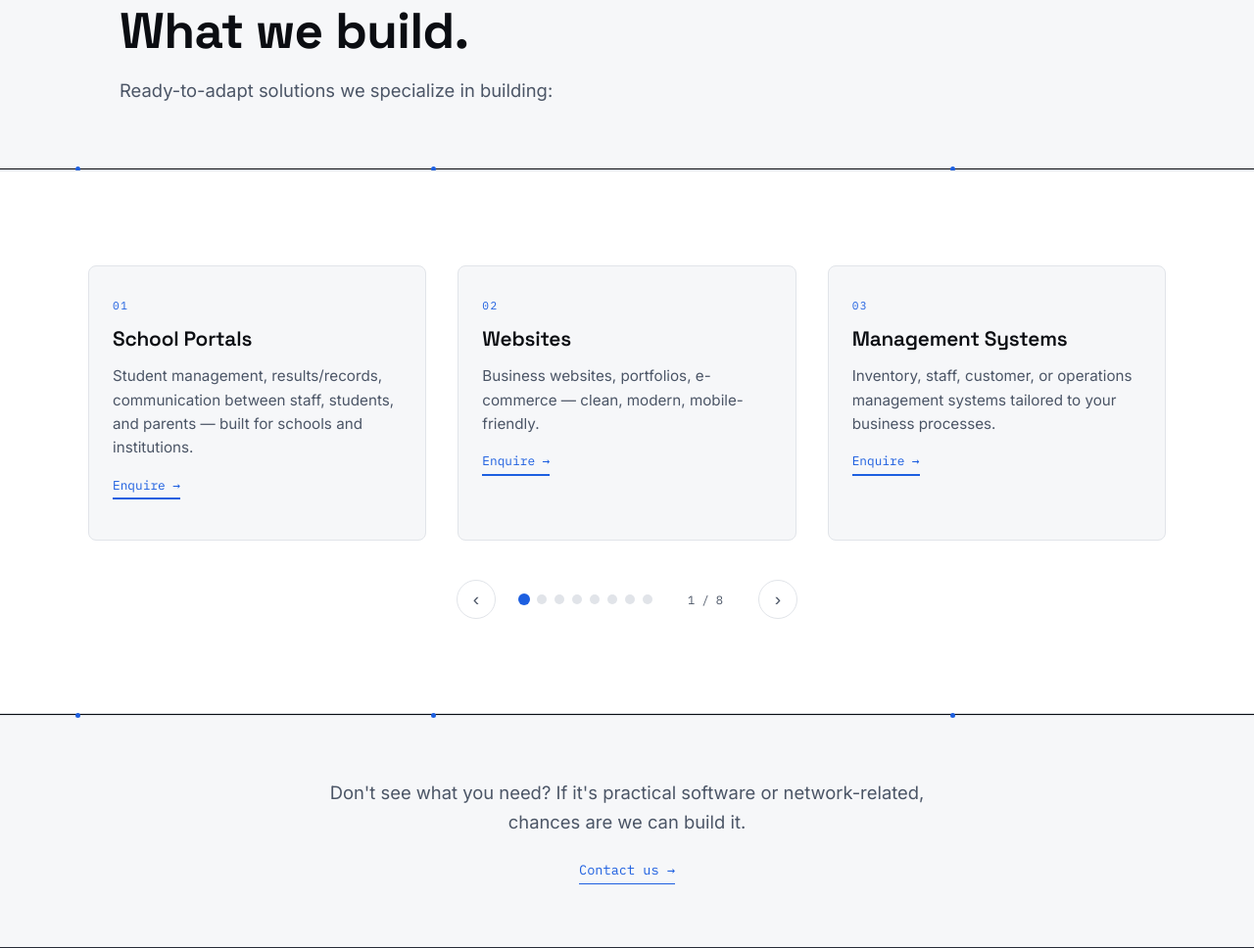
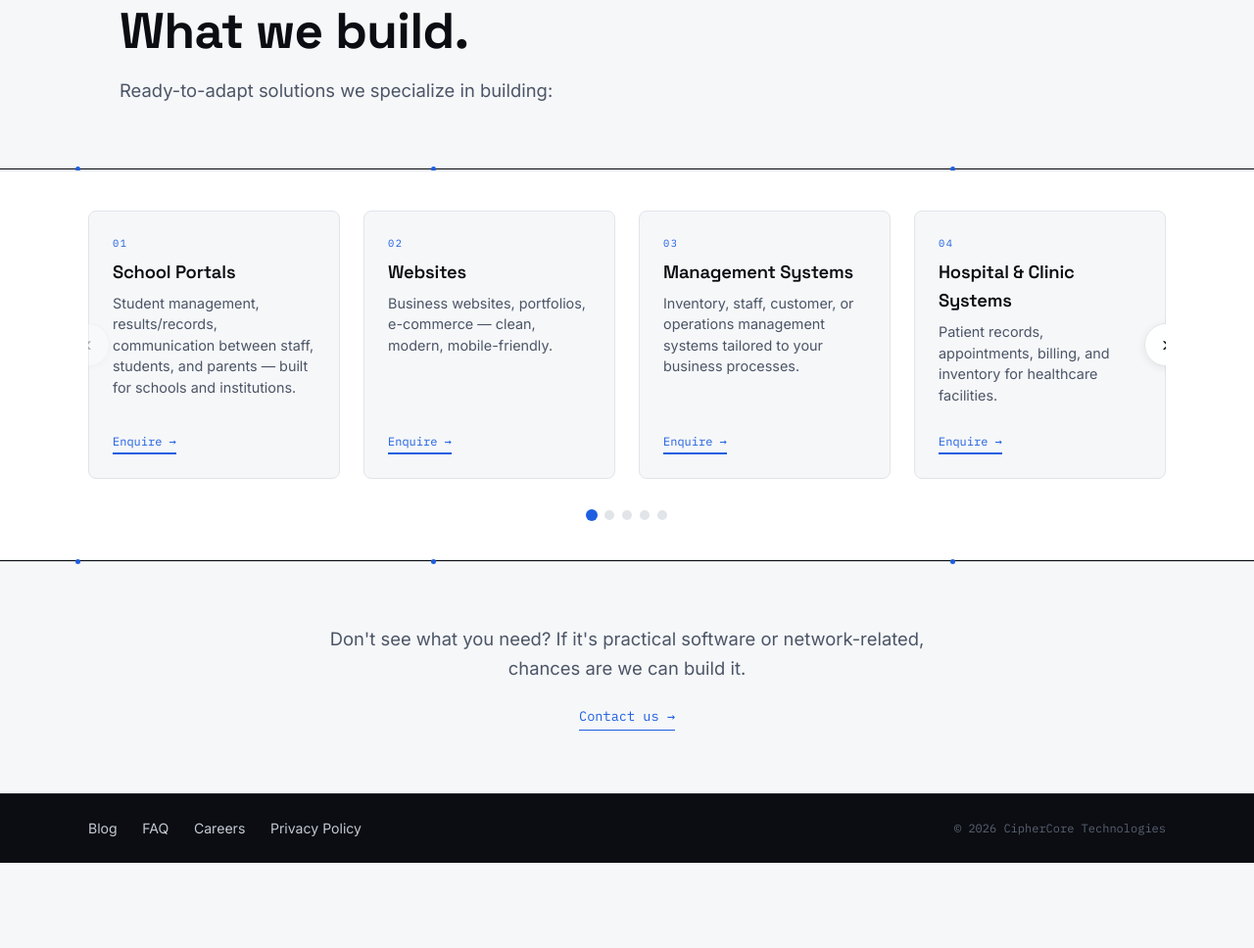
Before and after one commit to CipherCore-Technologies/Website, a Flask app: page /products.html in a window 1280 px wide. Shown: the part 157-1125 px from the top of the page at 98% size. After the commit the page ends 1038 px from the top, so only its background shows below. Run offline with Flask 3, Linux system fonts and the light colour scheme.

Commit message:
new commit

```diff
--- a/templates/products.html
+++ b/templates/products.html
@@ -315,38 +315,37 @@
             max-width: 50ch;
         }
 
-        /* ---------- Product Carousel ---------- */
+        /* ---------- Amazon-Style Product Carousel ---------- */
         .products-carousel {
             background: var(--paper-raised);
             border-top: 1px solid var(--line);
             border-bottom: 1px solid var(--line);
-            overflow: hidden;
+            padding: 2rem 0;
             position: relative;
         }
 
-        .carousel-wrapper {
+        .carousel-container {
             position: relative;
             overflow: hidden;
         }
 
         .carousel-track {
             display: flex;
-            transition: transform 0.5s cubic-bezier(0.25, 0.46, 0.45, 0.94);
-            gap: 2rem;
-            padding: 2rem 0;
-        }
-
-        .carousel-track.paused {
-            transition: none;
+            gap: 1.5rem;
+            transition: transform 0.6s cubic-bezier(0.25, 0.46, 0.45, 0.94);
+            padding: 0.5rem 0;
         }
 
         .product-card {
-            flex: 0 0 calc(33.333% - 1.333rem);
+            flex: 0 0 calc(25% - 1.125rem);
             background: var(--paper);
             border: 1px solid var(--line);
             border-radius: 8px;
-            padding: 2rem 1.5rem;
+            padding: 1.5rem;
             transition: border-color 0.3s ease, box-shadow 0.3s ease, transform 0.3s ease;
+            min-height: 220px;
+            display: flex;
+            flex-direction: column;
         }
 
         .product-card:hover {
@@ -357,38 +356,40 @@
 
         .product-card .product-number {
             font-family: var(--mono);
-            font-size: 0.7rem;
+            font-size: 0.65rem;
             color: var(--blue);
             letter-spacing: 1.5px;
             display: block;
-            margin-bottom: 0.5rem;
+            margin-bottom: 0.4rem;
         }
 
         .product-card h3 {
             font-family: var(--display);
-            font-size: 1.3rem;
+            font-size: 1.15rem;
             font-weight: 600;
             color: var(--ink);
             letter-spacing: -0.2px;
-            margin-bottom: 0.6rem;
+            margin-bottom: 0.4rem;
         }
 
         .product-card p {
-            font-size: 0.95rem;
+            font-size: 0.9rem;
             color: var(--ink-soft);
-            line-height: 1.6;
+            line-height: 1.5;
+            flex: 1;
         }
 
         .product-card .enquire-link {
             display: inline-block;
-            margin-top: 1rem;
+            margin-top: 0.8rem;
             font-family: var(--mono);
-            font-size: 0.8rem;
+            font-size: 0.75rem;
             color: var(--blue);
             text-decoration: none;
             border-bottom: 2px solid var(--blue);
             padding-bottom: 2px;
             transition: color 0.2s ease, border-color 0.2s ease, transform 0.2s ease;
+            align-self: flex-start;
         }
 
         .product-card .enquire-link:hover {
@@ -397,39 +398,53 @@
             transform: translateX(4px);
         }
 
-        /* Carousel Controls */
-        .carousel-controls {
-            display: flex;
-            justify-content: center;
-            align-items: center;
-            gap: 1.5rem;
-            padding: 0.5rem 0 2rem 0;
-        }
-
+        /* Carousel Controls - Amazon Style */
         .carousel-btn {
-            background: none;
+            position: absolute;
+            top: 50%;
+            transform: translateY(-50%);
+            background: rgba(255, 255, 255, 0.95);
             border: 1px solid var(--line);
             border-radius: 50%;
-            width: 40px;
-            height: 40px;
+            width: 44px;
+            height: 44px;
             display: flex;
             align-items: center;
             justify-content: center;
             cursor: pointer;
-            transition: border-color 0.3s ease, background 0.3s ease;
-            font-size: 1.2rem;
-            color: var(--ink-soft);
+            transition: all 0.3s ease;
+            font-size: 1.4rem;
+            color: var(--ink);
+            box-shadow: 0 2px 8px rgba(0, 0, 0, 0.08);
+            z-index: 10;
         }
 
         .carousel-btn:hover {
             border-color: var(--blue);
-            background: rgba(29, 95, 224, 0.05);
+            background: #ffffff;
+            box-shadow: 0 4px 16px rgba(0, 0, 0, 0.15);
             color: var(--blue);
         }
 
-        .carousel-dots {
+        .carousel-btn.prev {
+            left: -22px;
+        }
+
+        .carousel-btn.next {
+            right: -22px;
+        }
+
+        .carousel-btn:disabled {
+            opacity: 0.3;
+            cursor: not-allowed;
+        }
+
+        /* Carousel Indicators */
+        .carousel-indicators {
             display: flex;
+            justify-content: center;
             gap: 0.5rem;
+            padding: 1.5rem 0 0.5rem;
         }
 
         .carousel-dot {
@@ -451,14 +466,6 @@
         .carousel-dot:hover {
             background: var(--blue);
             transform: scale(1.1);
-        }
-
-        .carousel-status {
-            font-family: var(--mono);
-            font-size: 0.75rem;
-            color: var(--ink-soft);
-            min-width: 60px;
-            text-align: center;
         }
 
         /* ---------- Closing Note ---------- */
@@ -659,10 +694,10 @@
 
         <div class="trace"><span></span><span></span><span></span></div>
 
-        <!-- Product Carousel -->
+        <!-- Amazon-Style Product Carousel -->
         <section class="products-carousel">
             <div class="section-inner">
-                <div class="carousel-wrapper">
+                <div class="carousel-container">
                     <div class="carousel-track" id="carouselTrack">
                         <!-- Product 1 -->
                         <div class="product-card">
@@ -721,15 +756,14 @@
                             <a href="contact.html" class="enquire-link">Enquire →</a>
                         </div>
                     </div>
+
+                    <!-- Navigation Buttons -->
+                    <button class="carousel-btn prev" id="prevBtn" aria-label="Previous products">‹</button>
+                    <button class="carousel-btn next" id="nextBtn" aria-label="Next products">›</button>
                 </div>
 
-                <!-- Controls -->
-                <div class="carousel-controls">
-                    <button class="carousel-btn" id="prevBtn" aria-label="Previous">‹</button>
-                    <div class="carousel-dots" id="carouselDots"></div>
-                    <span class="carousel-status" id="carouselStatus">1 / 8</span>
-                    <button class="carousel-btn" id="nextBtn" aria-label="Next">›</button>
-                </div>
+                <!-- Dots -->
+                <div class="carousel-indicators" id="carouselDots"></div>
             </div>
         </section>
 
@@ -789,70 +823,73 @@
             }
         });
 
-        // ---------- Carousel Logic ----------
+        // ---------- Amazon-Style Carousel Logic ----------
         const track = document.getElementById('carouselTrack');
         const cards = track.querySelectorAll('.product-card');
         const totalCards = cards.length;
+        const prevBtn = document.getElementById('prevBtn');
+        const nextBtn = document.getElementById('nextBtn');
+        const dotsContainer = document.getElementById('carouselDots');
+
         let currentIndex = 0;
-        let cardsPerView = 3;
+        let cardsPerView = 4;
         let autoSlideInterval = null;
         const autoSlideDelay = 4000;
         let isPaused = false;
 
-        // Update cardsPerView based on screen width
-        function updateCardsPerView() {
-            if (window.innerWidth < 560) {
-                return 1;
-            } else if (window.innerWidth < 860) {
-                return 2;
-            } else {
-                return 3;
-            }
+        // Update cards per view based on screen width
+        function getCardsPerView() {
+            if (window.innerWidth < 560) return 1;
+            if (window.innerWidth < 860) return 2;
+            if (window.innerWidth < 1024) return 3;
+            return 4;
         }
 
-        // Get the gap value from CSS
+        // Get gap from CSS
         function getGap() {
-            return 2; // rem gap from CSS
+            if (window.innerWidth < 560) return 16;
+            if (window.innerWidth < 860) return 16;
+            if (window.innerWidth < 1024) return 16;
+            return 24;
         }
 
-        // Update the carousel position
-        function updateCarousel() {
-            cardsPerView = updateCardsPerView();
+        // Update carousel position
+        function updateCarousel(animate = true) {
+            cardsPerView = getCardsPerView();
+            const gap = getGap();
+            const cardWidth = cards[0].offsetWidth;
             const maxIndex = Math.max(0, totalCards - cardsPerView);
-            // Clamp currentIndex
-            if (currentIndex > maxIndex) {
-                currentIndex = maxIndex;
-            }
-            if (currentIndex < 0) {
-                currentIndex = 0;
-            }
 
-            const cardWidth = cards[0].offsetWidth;
-            const gap = getGap() * 16; // convert rem to px (assuming 1rem = 16px)
+            // Clamp index
+            if (currentIndex > maxIndex) currentIndex = maxIndex;
+            if (currentIndex < 0) currentIndex = 0;
+
             const offset = currentIndex * (cardWidth + gap);
             track.style.transform = `translateX(-${offset}px)`;
 
             updateDots();
-            updateStatus();
+            updateButtons();
         }
 
         // Update dots
         function updateDots() {
             const dots = document.querySelectorAll('.carousel-dot');
+            const maxIndex = Math.max(0, totalCards - cardsPerView);
+            const activeIndex = Math.min(currentIndex, maxIndex);
             dots.forEach((dot, index) => {
-                dot.classList.toggle('active', index === currentIndex);
+                dot.classList.toggle('active', index === activeIndex);
             });
         }
 
-        // Update status text
-        function updateStatus() {
-            const statusEl = document.getElementById('carouselStatus');
-            statusEl.textContent = `${currentIndex + 1} / ${totalCards}`;
+        // Update button states
+        function updateButtons() {
+            const maxIndex = Math.max(0, totalCards - cardsPerView);
+            prevBtn.disabled = currentIndex === 0;
+            nextBtn.disabled = currentIndex >= maxIndex;
         }
 
-        // Go to specific slide
+        // Go to slide
         function goToSlide(index) {
-            cardsPerView = updateCardsPerView();
             const maxIndex = Math.max(0, totalCards - cardsPerView);
             if (index < 0) index = 0;
             if (index > maxIndex) index = maxIndex;
@@ -862,46 +899,44 @@
 
         // Next slide
         function nextSlide() {
-            cardsPerView = updateCardsPerView();
             const maxIndex = Math.max(0, totalCards - cardsPerView);
             if (currentIndex < maxIndex) {
                 currentIndex++;
             } else {
-                currentIndex = 0; // Loop back to start
+                currentIndex = 0;
             }
             updateCarousel();
         }
 
         // Previous slide
         function prevSlide() {
-            cardsPerView = updateCardsPerView();
             if (currentIndex > 0) {
                 currentIndex--;
             } else {
                 const maxIndex = Math.max(0, totalCards - cardsPerView);
-                currentIndex = maxIndex; // Loop to end
+                currentIndex = maxIndex;
             }
             updateCarousel();
         }
 
         // Create dots
         function createDots() {
-            const dotsContainer = document.getElementById('carouselDots');
             dotsContainer.innerHTML = '';
-            for (let i = 0; i < totalCards; i++) {
+            const maxIndex = Math.max(0, totalCards - cardsPerView);
+            for (let i = 0; i <= maxIndex; i++) {
                 const dot = document.createElement('button');
                 dot.className = 'carousel-dot';
                 dot.setAttribute('aria-label', `Go to slide ${i + 1}`);
-                dot.dataset.index = i;
                 dot.addEventListener('click', () => {
                     goToSlide(i);
                     resetAutoSlide();
                 });
                 dotsContainer.appendChild(dot);
             }
+            updateDots();
         }
 
-        // Start auto-slide
+        // Auto-slide
         function startAutoSlide() {
             if (autoSlideInterval) {
                 clearInterval(autoSlideInterval);
@@ -913,31 +948,28 @@
             }, autoSlideDelay);
         }
 
-        // Reset auto-slide timer
         function resetAutoSlide() {
             startAutoSlide();
         }
 
-        // Pause on hover
-        const carouselWrapper = document.querySelector('.carousel-wrapper');
-        carouselWrapper.addEventListener('mouseenter', () => {
-            isPaused = true;
-            track.style.transition = 'none';
-        });
-        carouselWrapper.addEventListener('mouseleave', () => {
-            isPaused = false;
-            track.style.transition = 'transform 0.5s cubic-bezier(0.25, 0.46, 0.45, 0.94)';
-        });
-
-        // Event listeners for controls
-        document.getElementById('prevBtn').addEventListener('click', () => {
+        // Event listeners
+        prevBtn.addEventListener('click', () => {
             prevSlide();
             resetAutoSlide();
         });
 
-        document.getElementById('nextBtn').addEventListener('click', () => {
+        nextBtn.addEventListener('click', () => {
             nextSlide();
             resetAutoSlide();
+        });
+
+        // Pause on hover
+        const carouselContainer = document.querySelector('.carousel-container');
+        carouselContainer.addEventListener('mouseenter', () => {
+            isPaused = true;
+        });
+        carouselContainer.addEventListener('mouseleave', () => {
+            isPaused = false;
         });
 
         // Handle resize
@@ -945,13 +977,16 @@
         window.addEventListener('resize', () => {
             clearTimeout(resizeTimeout);
             resizeTimeout = setTimeout(() => {
+                createDots();
+                // Ensure currentIndex is valid after resize
+                const maxIndex = Math.max(0, totalCards - getCardsPerView());
+                if (currentIndex > maxIndex) currentIndex = maxIndex;
                 updateCarousel();
-            }, 200);
+            }, 250);
         });
 
         // Initialize
         createDots();
-        // Wait for layout to settle then set initial position
         setTimeout(() => {
             updateCarousel();
             startAutoSlide();
```
Also changed, not shown: other parts of templates/products.html (+34 -6 lines).
